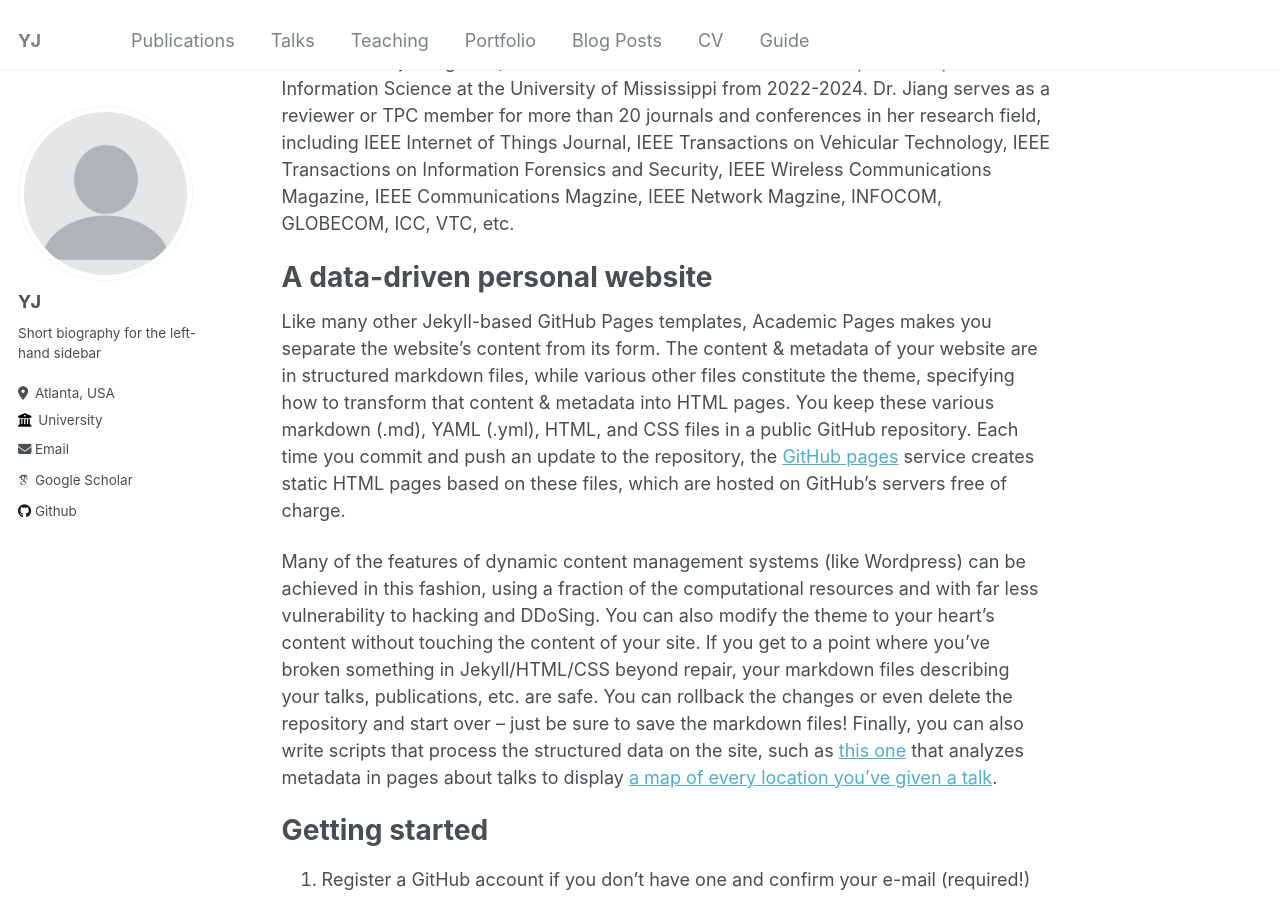
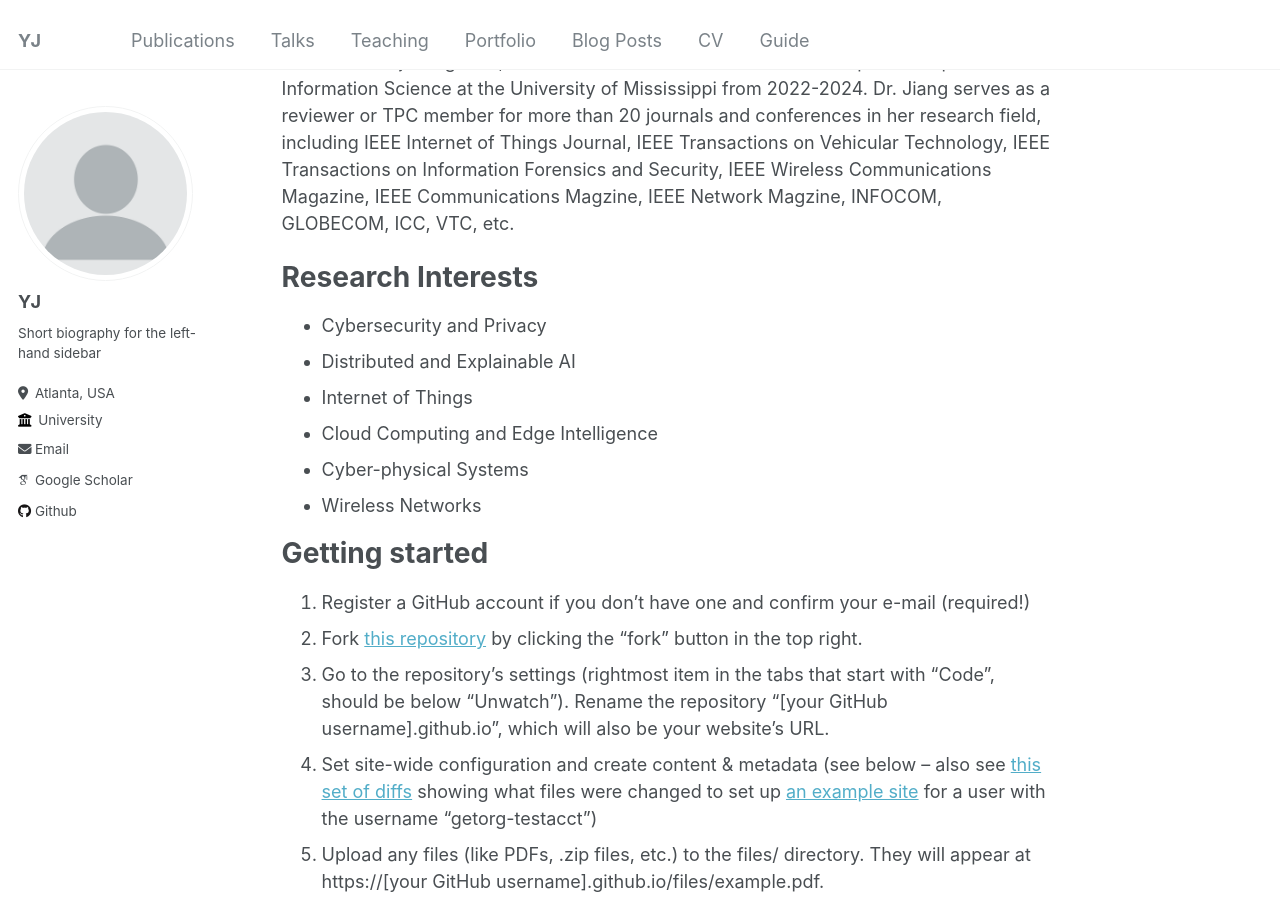
Before and after one commit to suhbrina-perry/suhbrina-perry.github.io, a Jekyll site: the page built from _pages/about.md, in a window 1280 px wide and 900 px high, scrolled down 208 px. Built offline with Jekyll 4.4.1, drawn with Linux system fonts in a browser that asks for light colours; some web fonts are replaced.

Commit message:
Update about.md

```diff
--- a/_pages/about.md
+++ b/_pages/about.md
@@ -8,11 +8,14 @@ redirect_from:
 ---
 Dr. Yili Jiang currently is an Assitant Professor in the [Dept of Computer Science](https://csds.gsu.edu/) at the [Georgia State University (GSU)](https://www.gsu.edu/). She received her Ph.D. in Computer Engineering from the University of Nebraska-Lincoln, NE, USA, 2022 and B.S. in Electronic and Information Engineering from Nanjing University of Posts and Telecommunications, Nanjing, China, 2014. Prior to joining GSU, She was an Assistant Professor in the Dept of Computer and Information Science at the University of Mississippi from 2022-2024. Dr. Jiang serves as a reviewer or TPC member for more than 20 journals and conferences in her research field, including IEEE Internet of Things Journal, IEEE Transactions on Vehicular Technology, IEEE Transactions on Information Forensics and Security, IEEE Wireless Communications Magazine, IEEE Communications Magzine, IEEE Network Magzine, INFOCOM, GLOBECOM, ICC, VTC, etc.
 
-A data-driven personal website
+Research Interests
 ======
-Like many other Jekyll-based GitHub Pages templates, Academic Pages makes you separate the website's content from its form. The content & metadata of your website are in structured markdown files, while various other files constitute the theme, specifying how to transform that content & metadata into HTML pages. You keep these various markdown (.md), YAML (.yml), HTML, and CSS files in a public GitHub repository. Each time you commit and push an update to the repository, the [GitHub pages](https://pages.github.com/) service creates static HTML pages based on these files, which are hosted on GitHub's servers free of charge.
-
-Many of the features of dynamic content management systems (like Wordpress) can be achieved in this fashion, using a fraction of the computational resources and with far less vulnerability to hacking and DDoSing. You can also modify the theme to your heart's content without touching the content of your site. If you get to a point where you've broken something in Jekyll/HTML/CSS beyond repair, your markdown files describing your talks, publications, etc. are safe. You can rollback the changes or even delete the repository and start over -- just be sure to save the markdown files! Finally, you can also write scripts that process the structured data on the site, such as [this one](https://github.com/academicpages/academicpages.github.io/blob/master/talkmap.ipynb) that analyzes metadata in pages about talks to display [a map of every location you've given a talk](https://academicpages.github.io/talkmap.html).
+- Cybersecurity and Privacy
+- Distributed and Explainable AI
+- Internet of Things
+- Cloud Computing and Edge Intelligence
+- Cyber-physical Systems
+- Wireless Networks
 
 Getting started
 ======
```
